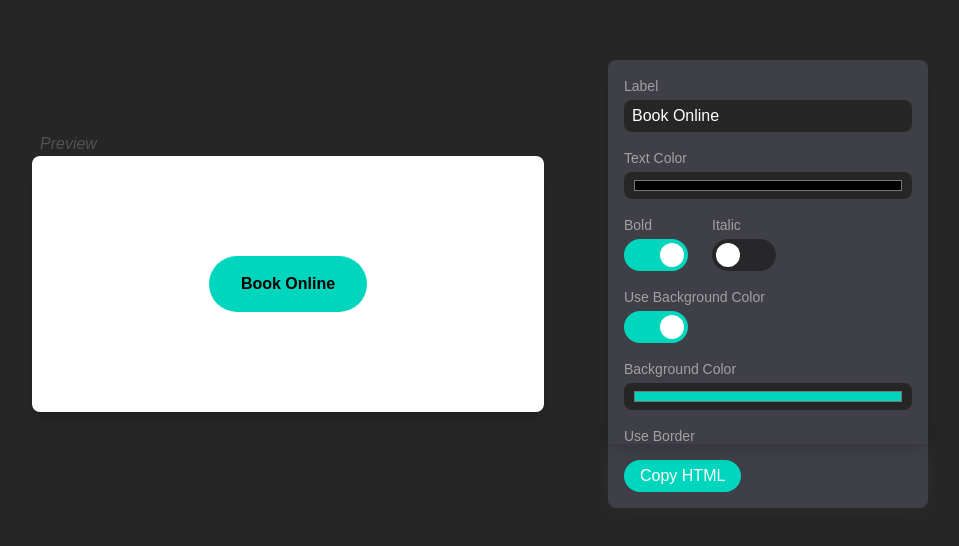
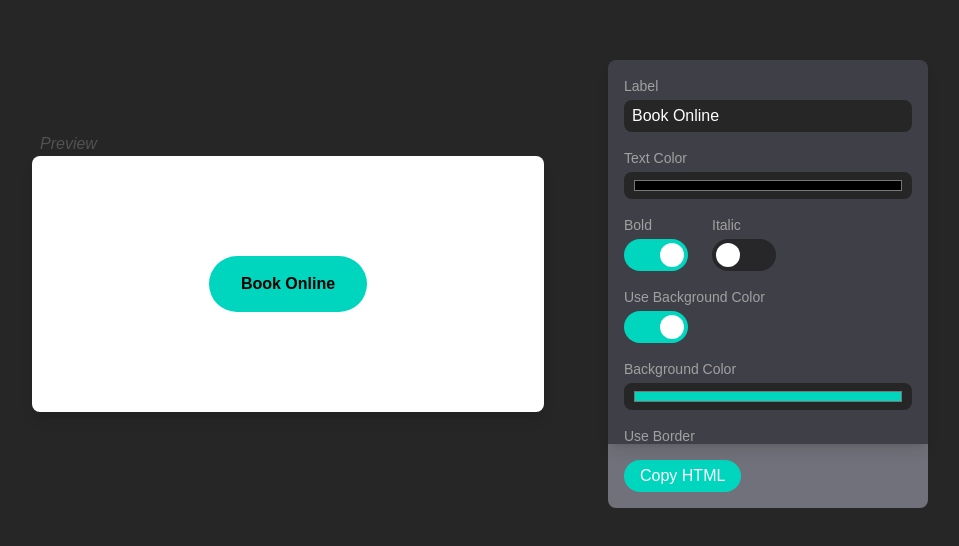
Before and after one commit to NexHealth-Ethan-Breinholt/button-maker, a Next.js app: page / in a window 1280 px wide. Shown: the part 116-662 px from the top of the page, without its empty margins (160-1119 px from the left). Built offline with nearby package versions, Linux system fonts and the light colour scheme.

Commit message:
Modified "copy HTML" section's background color

```diff
--- a/src/app/page.tsx
+++ b/src/app/page.tsx
@@ -35,7 +35,7 @@ export default function Home() {
             <ColorInput label="Border Color" dataKey="border-color" conditionalKey="use-border" conditionalKeyValue={true} />
             <TextInput label="Border Thickness (px)" dataKey="border-thickness" conditionalKey="use-border" conditionalKeyValue={true} valueSuffix="px" pattern={/^[0-9]{0,2}$/} />
           </div>
-          <div className="bg-zinc-700 rounded-b-lg h-16 shadow-[0_0_20px_0_oklch(30%_0.006_295.885)] flex justify-between px-4 items-center">
+          <div className="bg-zinc-500 rounded-b-lg h-16 flex justify-between px-4 items-center">
             <button className="px-4 py-1 h-fit bg-teal-400 text-white rounded-full">Copy HTML</button>
           </div>
         </div>
```
